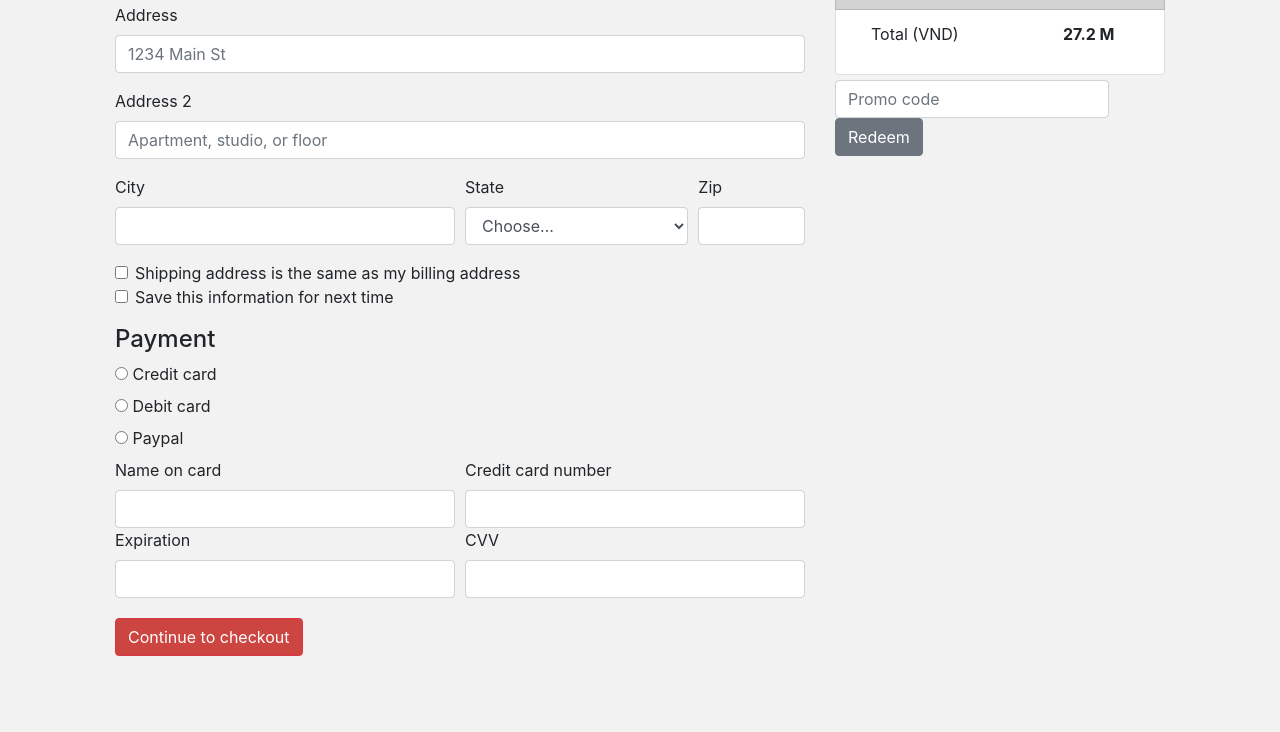
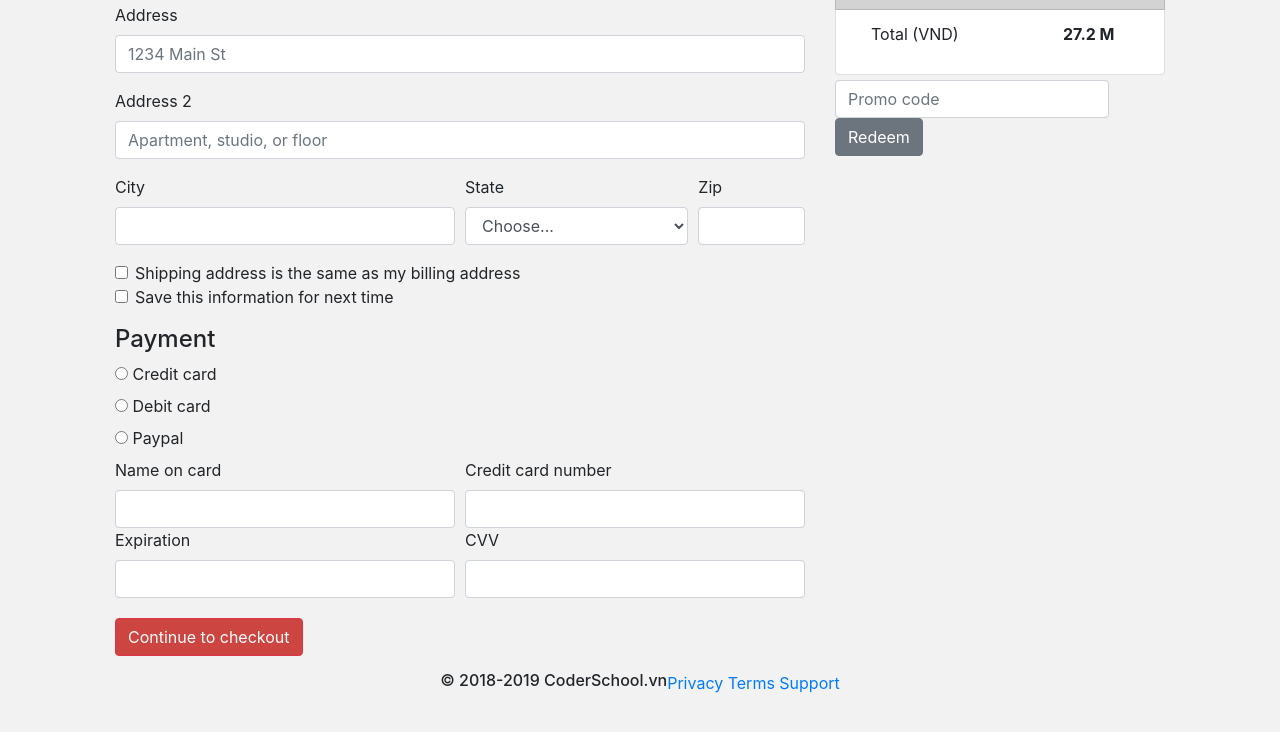
Before and after one commit to alyssabao/CS-Pricing-Page, a plain HTML site: page checkout.html in a window 1280 px wide. Shown: the part 575-1307 px from the top of the page. Drawn offline with nearby package versions, Linux system fonts and the light colour scheme.

Commit message:
Update checkout.html
added footer

```diff
--- a/checkout.html
+++ b/checkout.html
@@ -211,6 +211,14 @@
             </div>
         </div>
     </section>
+    <footer class="colm">
+        <h5>© 2018-2019 CoderSchool.vn</h5>
+        <div>
+            <a href="#">Privacy</a>
+            <a href="#">Terms</a>
+            <a href="#">Support</a>
+        </div>
+    </footer>
 </body>
 
 </html>
```
